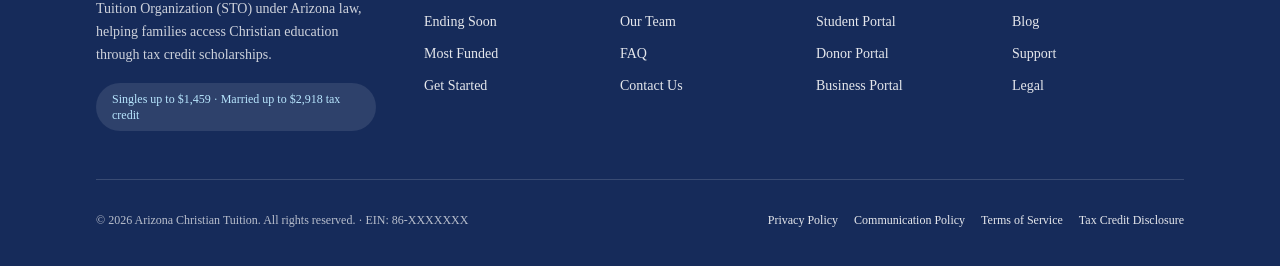
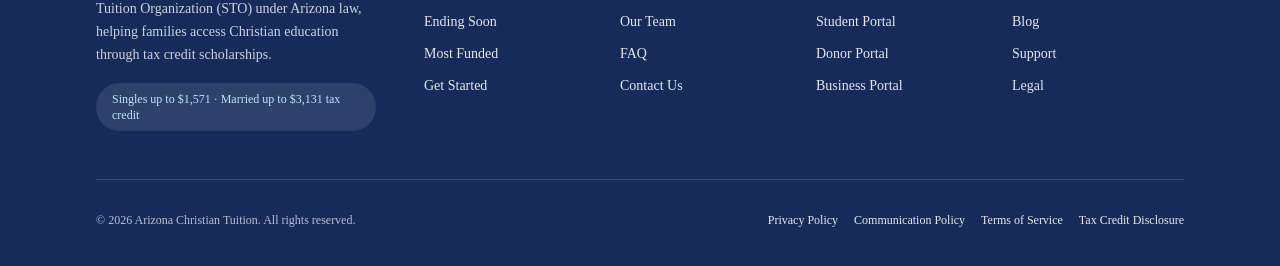
Before and after one commit to ThePopOpp/actsto.org, a Next.js app: page / in a window 1280 px wide. Shown: the part 6161-6427 px from the top of the page. Built offline with nearby package versions, Linux system fonts and the light colour scheme; no server answers.

Commit message:
Update footer tax credit copy

```diff
--- a/components/site-footer.tsx
+++ b/components/site-footer.tsx
@@ -4,7 +4,7 @@
 import { ACT_LOGO_FULL } from "@/lib/constants";
 import { cn } from "@/lib/utils";
 
-/** Footer sits on brand navy; dark theme’s `primary-foreground` can be wrong — keep links explicitly light. */
+/** Footer sits on brand navy; keep links explicitly light across themes. */
 const footerLinkClass =
   "text-primary-foreground/90 underline-offset-4 transition-colors hover:text-white hover:underline dark:text-white/95 dark:hover:text-sky-200 dark:hover:underline";
 
@@ -57,7 +57,6 @@
     <footer
       className={cn(
         "bg-primary text-primary-foreground",
-        /* Match dark page shell to brand navy */
         "dark:bg-[var(--act-brand-navy-dark)] dark:text-[oklch(0.98_0.01_240)]"
       )}
     >
@@ -79,7 +78,7 @@
               scholarships.
             </p>
             <div className="mt-4 inline-flex rounded-full bg-primary-foreground/10 px-4 py-2 text-xs text-sky-200">
-              Singles up to $1,459 · Married up to $2,918 tax credit
+              Singles up to $1,571 &middot; Married up to $3,131 tax credit
             </div>
           </div>
 
@@ -145,8 +144,7 @@
 
         <div className="mt-12 flex flex-col items-center justify-between gap-4 border-t border-primary-foreground/15 pt-8 text-xs text-primary-foreground/70 dark:text-white/80 md:flex-row">
           <p className="text-center md:text-left">
-            © {new Date().getFullYear()} Arizona Christian Tuition. All rights reserved. · EIN:
-            86-XXXXXXX
+            &copy; {new Date().getFullYear()} Arizona Christian Tuition. All rights reserved.
           </p>
           <div className="flex flex-wrap justify-center gap-4">
             <Link href="/legal/privacy" className={footerLinkClass}>
```
